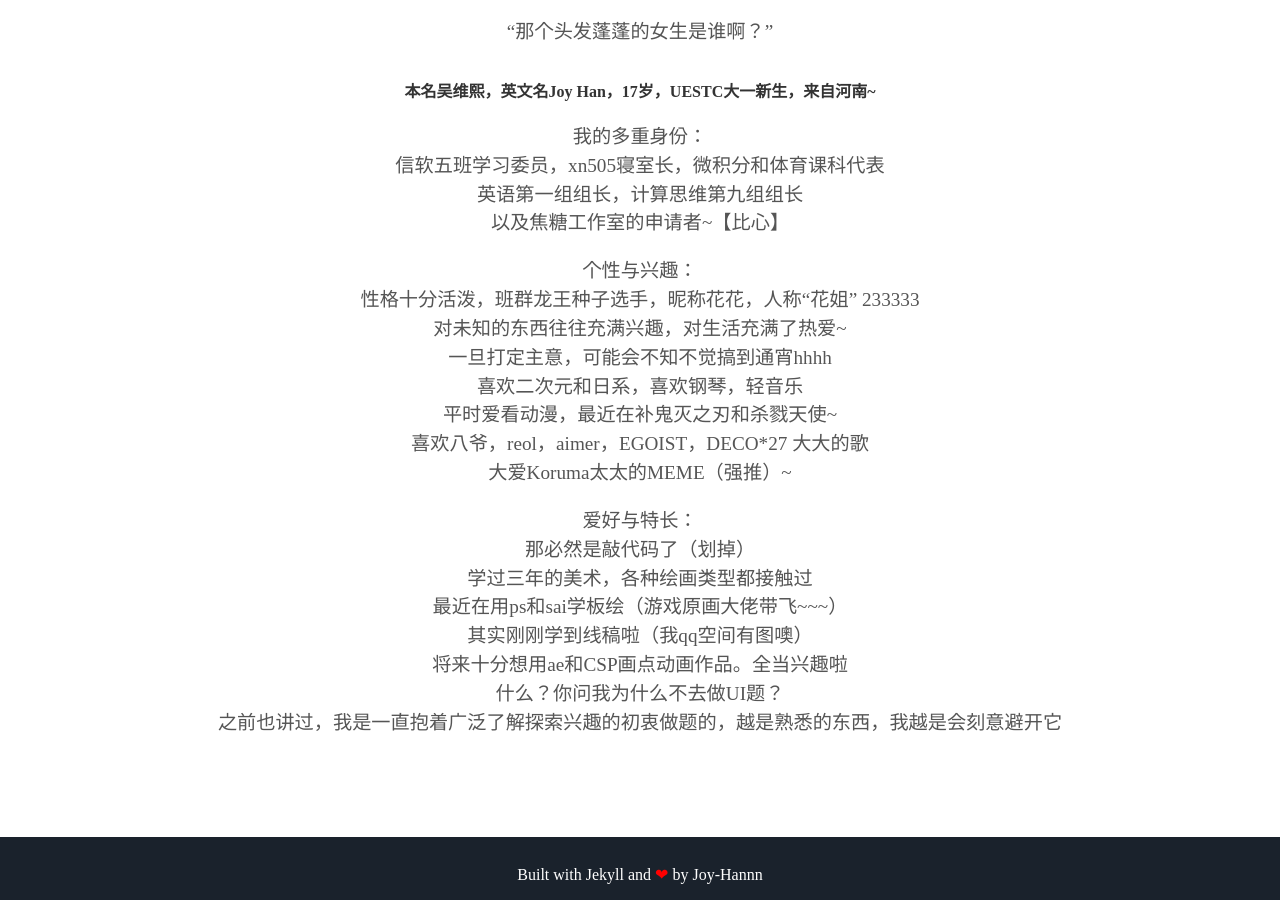
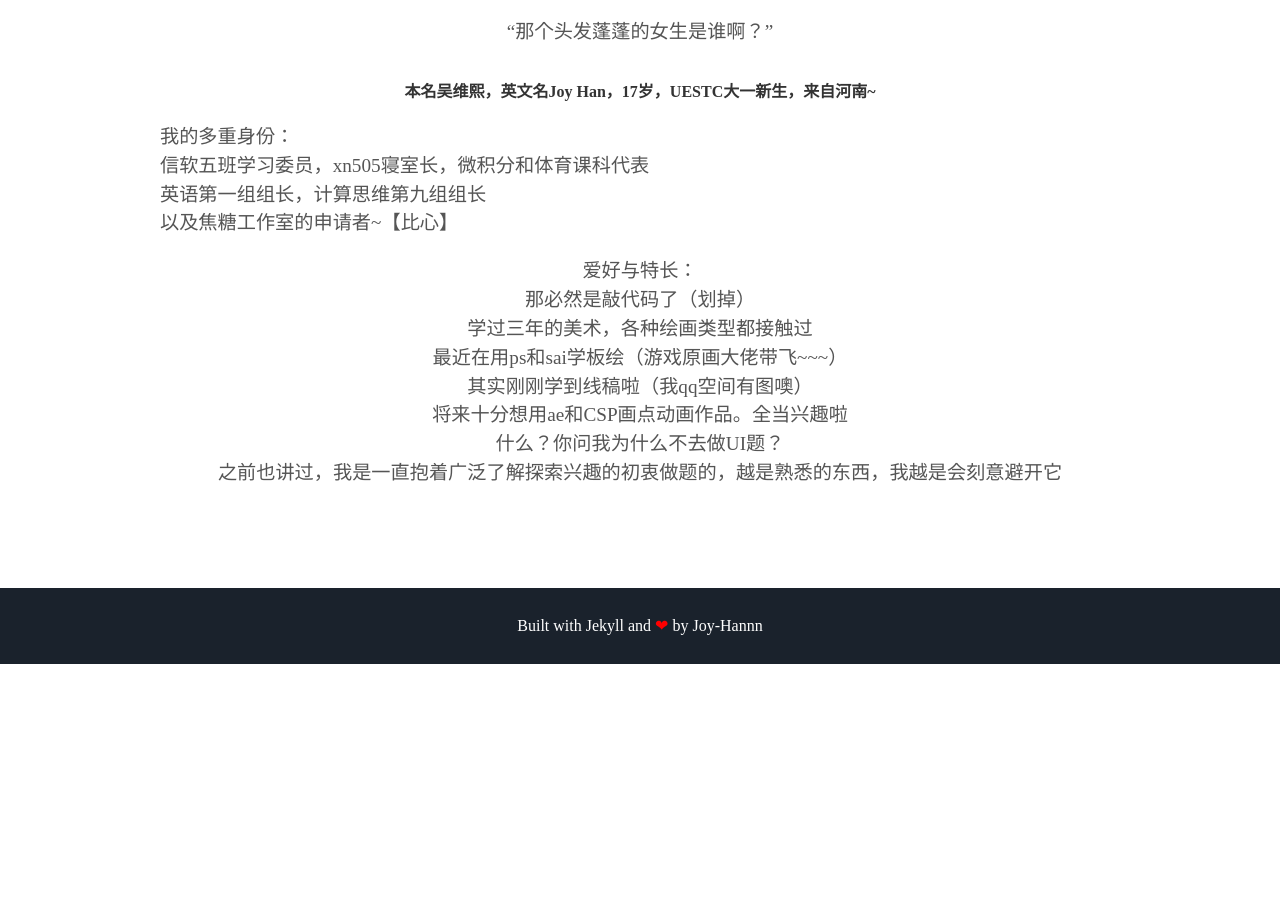
Before and after one commit to Joy-Hannn/joyhan.github.io, a Jekyll site: the page built from index.html, in a window 1280 px wide and 900 px high, scrolled down 1039 px. Built offline with Jekyll 4.4.1, drawn with Linux system fonts in a browser that asks for light colours; some web fonts are replaced; after the commit the page ends 1703 px from its top, so only the background shows below that.

Commit message:
Update about.html

```diff
--- a/_includes/about.html
+++ b/_includes/about.html
@@ -2,12 +2,12 @@
   <h1>Who am I</h1>
   <p>{{ site.user_description }}</p>
   <h4>本名吴维熙，英文名Joy Han，17岁，UESTC大一新生，来自河南~</h4>
-  <p>我的多重身份：<br>
+  <p align="left">我的多重身份：<br>
     信软五班学习委员，xn505寝室长，微积分和体育课科代表<br>
     英语第一组组长，计算思维第九组组长<br>
     以及焦糖工作室的申请者~【比心】</p>
 
-  <p>个性与兴趣：<br>
+  <p align="left>个性与兴趣：<br>
     性格十分活泼，班群龙王种子选手，昵称花花，人称“花姐” 233333<br>
     对未知的东西往往充满兴趣，对生活充满了热爱~<br>
     一旦打定主意，可能会不知不觉搞到通宵hhhh<br>
@@ -16,7 +16,7 @@
     喜欢八爷，reol，aimer，EGOIST，DECO*27 大大的歌<br>
     大爱Koruma太太的MEME（强推）~</p>
 
-  <p>爱好与特长：<br>
+  <p align="left>爱好与特长：<br>
     那必然是敲代码了（划掉）<br>
 
     学过三年的美术，各种绘画类型都接触过<br>
```
